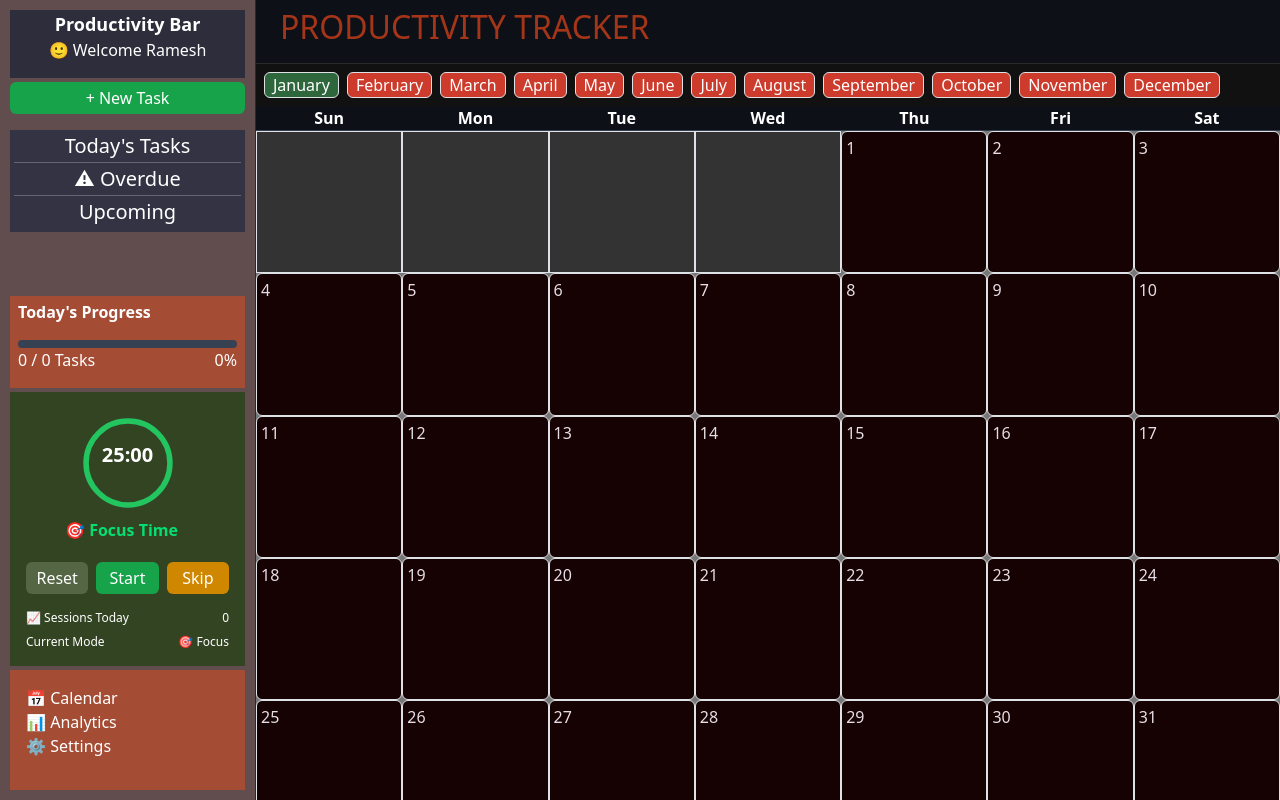
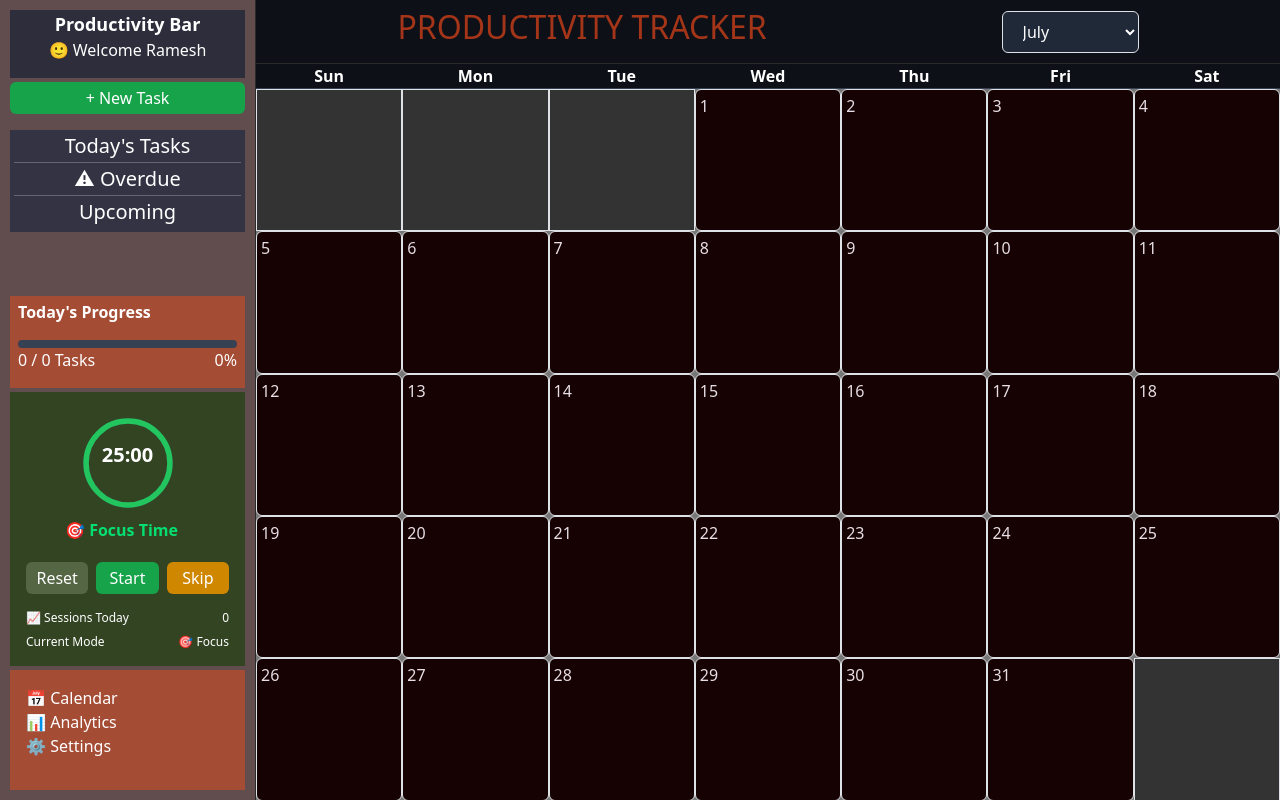
Before and after one commit to Interstellarr-Guy/Productivity-Bar, a React (Vite) app: page / in a window 1280 px wide. Built offline with nearby package versions, Linux system fonts and the light colour scheme; sample sign-in values are in the browser's storage.

Commit message:
month roll

```diff
--- a/src/components/Navbar.jsx
+++ b/src/components/Navbar.jsx
@@ -1,16 +1,59 @@
 
 
-export default function Navbar() {
+export default function Navbar({
+  month,setMonth,
+}) {
 
+  const months = [
+    "January",
+    "February",
+    "March",
+    "April",
+    "May",
+    "June",
+    "July",
+    "August",
+    "September",
+    "October",
+    "November",
+    "December"
+];
 
   return (
-    <div className="h-full flex text-[#a53518] items-center px-6">
+    <div className="h-full flex text-[#a53518] items-center justify-around px-6">
     <div>
       <h2 className="text-[#c62801]">PRODUCTIVITY TRACKER</h2>
       </div>
 
      <div>
+        <select
+    value={month}
+    onChange={(e) => setMonth(Number(e.target.value))}
+    className="
+        bg-[#1f2937]
+        border
+        border-gray-700
+        rounded
+        px-3
+        py-2
+        text-white
+    "
+>
 
+    {months.map((m, index) => (
+
+        <option
+            key={index}
+            value={index}
+        >
+
+            {m}
+
+        </option>
+
+    ))}
+
+</select>
      </div>
 
     </div>
--- a/src/pages/Calendar.jsx
+++ b/src/pages/Calendar.jsx
@@ -9,16 +9,23 @@ import Days from "../components/Days";
 
 
 export default function Calendar({ tasks, setTasks, loadTasks,}) {
-  const [year] = useState(2026);
-  const [month, setMonth] = useState(0);
+
+  const today = new Date();
+  const [year] = useState(today.getFullYear());
+  const [month, setMonth] =
+    useState(today.getMonth());
 
 
 
-  const months =
-  ["January", "February", "March", "April", "May", "June",
-   "July", "August", "September", "October", "November", "December"];
+  // const months =
+  // ["January", "February", "March", "April", "May", "June",
+  //  "July", "August", "September", "October", "November", "December"];
 
-
+    // <MonthSelector
+    //            months={months}
+    //            currentMonth={month}
+    //            setMonth={setMonth}
+    //          />
 
   //New prod data
     const productivityData = {};
@@ -42,16 +49,14 @@ export default function Calendar({ tasks, setTasks, loadTasks,}) {
   return (
   <AppLayout
     sidebar={<Sidebar tasks={tasks} setTasks={setTasks} loadTasks={loadTasks}  productivityData={productivityData}/>}
-    navbar={<Navbar />}
+    navbar={<Navbar
+     month={month}
+     setMonth={setMonth}/>}
   >
 
     <div className="h-full">
 
-     <MonthSelector
-               months={months}
-               currentMonth={month}
-               setMonth={setMonth}
-             />
+
 
       <Days />
 
--- a/src/pages/Dashboard.jsx
+++ b/src/pages/Dashboard.jsx
@@ -43,6 +43,7 @@ console.log("Is Array?", Array.isArray(tasks));
             tasks={tasks}
             setTasks={setTasks}
             loadTasks={loadTasks}
+
         />
 
     );
```
